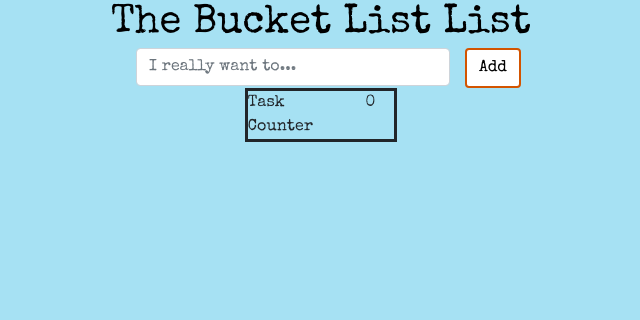
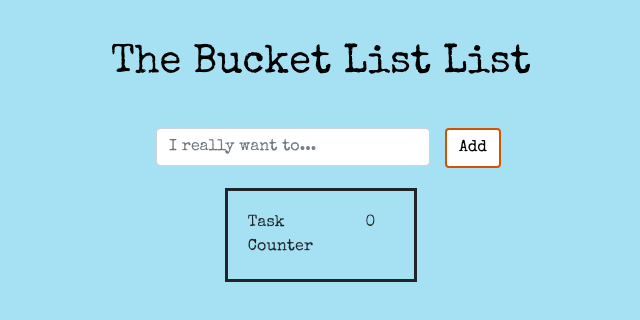
Before and after one commit to emmastockton/bucketlist-app-frontend, a React app: page / in a window 1280 px wide. Shown: the top 320 px of the page, without its empty margins (319-959 px from the left). Built offline with nearby package versions, Linux system fonts and the light colour scheme.

Commit message:
Added padding to styling

```diff
--- a/src/components/Header.js
+++ b/src/components/Header.js
@@ -11,7 +11,8 @@ class Header extends React.Component {
 const styles = {
     header : {
         color: "black",
-        margin: "auto"
+        margin: "auto",
+        padding: "20px"
     }
 };
 
--- a/src/components/InputBox.js
+++ b/src/components/InputBox.js
@@ -65,11 +65,14 @@ class InputBox extends React.Component {
 }
 
 const styles = {
+    InputBox: {
+        padding: "20px"
+    },
+
     addButton : {
         backgroundColor: "white",
         color: "black",
         border: "2px solid #d35400",
-        transitionDuration: "0.4s"
     }
 };
 
--- a/src/components/TaskCounter.js
+++ b/src/components/TaskCounter.js
@@ -28,7 +28,8 @@ class TaskCounter extends React.Component {
 const styles = {
     taskCounter : {
         border: "solid",
-        margin: "auto"
+        margin: "auto",
+        padding: "20px"
     }
 };
 
--- a/src/index.css
+++ b/src/index.css
@@ -5,6 +5,7 @@ body {
   -webkit-font-smoothing: antialiased;
   -moz-osx-font-smoothing: grayscale;
   background-color: rgb(166, 225, 243);
+  padding: 20px;
 }
 
 code {
```
